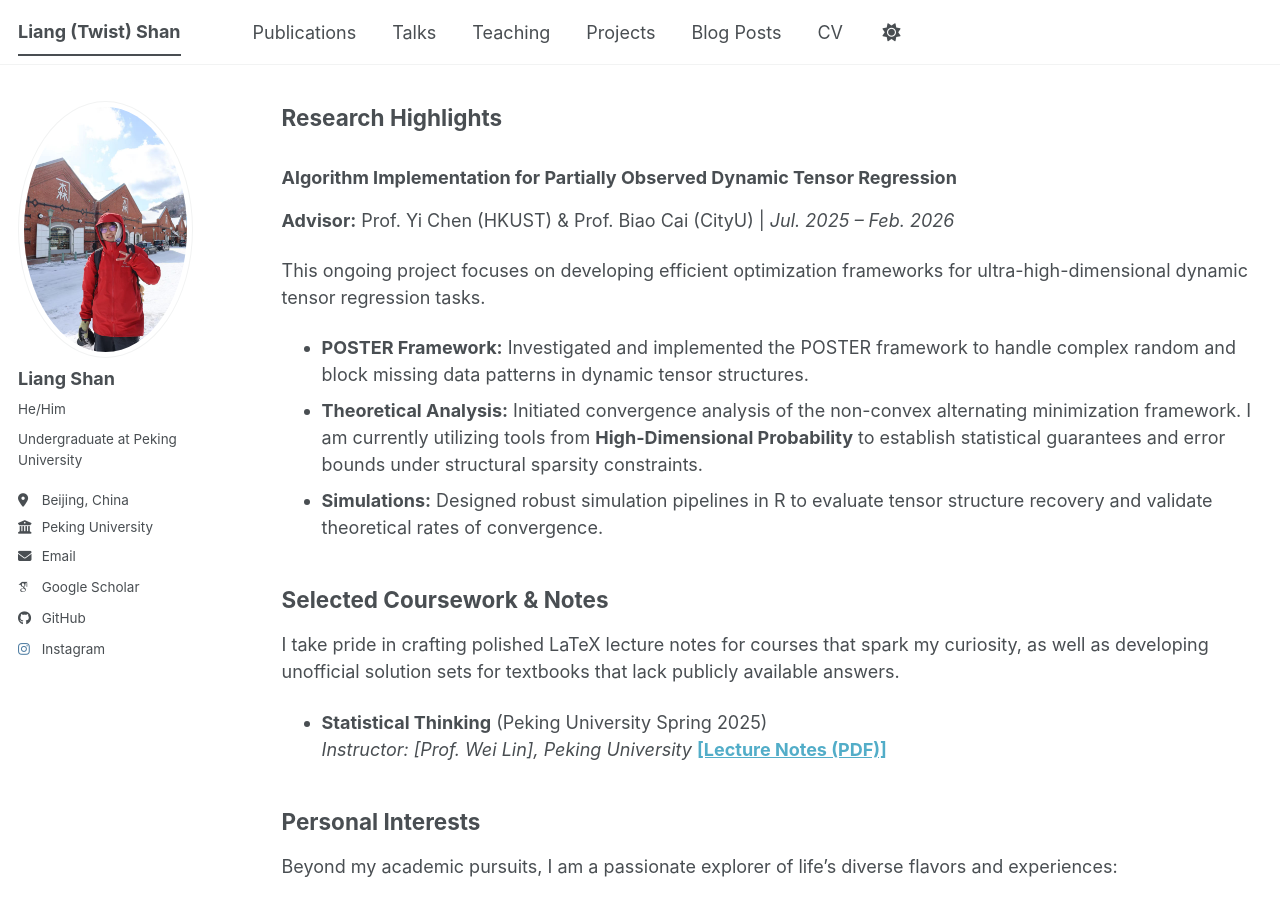
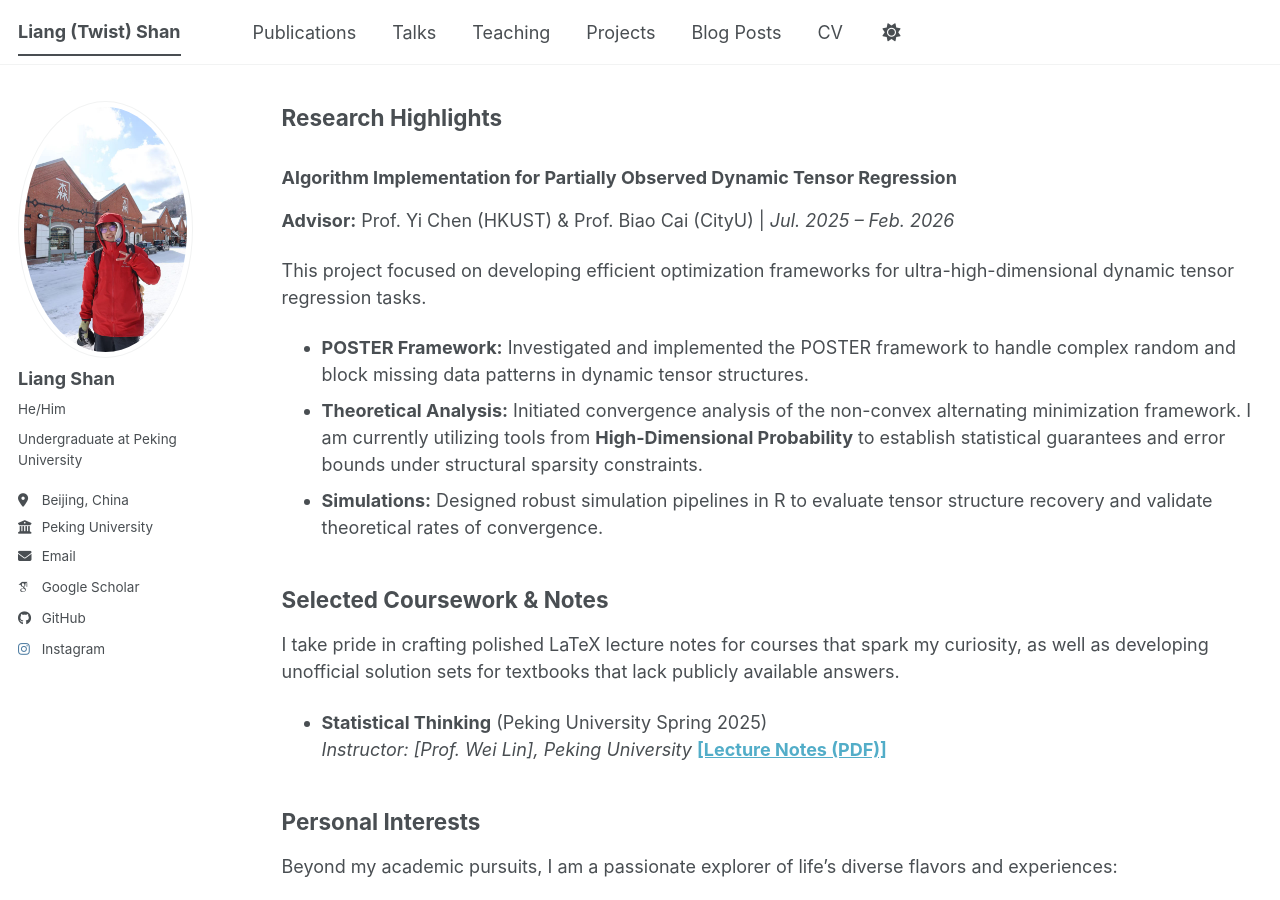
Before and after one commit to Twist-Shan/Twist-Shan.github.io, a Jekyll site: the page built from _pages/about.md, in a window 1280 px wide and 900 px high, scrolled down 601 px. Built offline with Jekyll 4.4.1, drawn with Linux system fonts in a browser that asks for light colours; some web fonts are replaced; a script bundle is joined from its source files by our own code; library files that are not in the unit come from our copies.

Commit message:
Update about.md

```diff
--- a/_pages/about.md
+++ b/_pages/about.md
@@ -28,7 +28,7 @@ I am actively seeking PhD opportunities starting in **Fall 2028**, with a focus
 ### Algorithm Implementation for Partially Observed Dynamic Tensor Regression
 **Advisor:** Prof. Yi Chen (HKUST) & Prof. Biao Cai (CityU) | *Jul. 2025 – Feb. 2026*
 
-This ongoing project focuses on developing efficient optimization frameworks for ultra-high-dimensional dynamic tensor regression tasks.
+This project focused on developing efficient optimization frameworks for ultra-high-dimensional dynamic tensor regression tasks.
 
 * **POSTER Framework:** Investigated and implemented the POSTER framework to handle complex random and block missing data patterns in dynamic tensor structures.
 * **Theoretical Analysis:** Initiated convergence analysis of the non-convex alternating minimization framework. I am currently utilizing tools from **High-Dimensional Probability** to establish statistical guarantees and error bounds under structural sparsity constraints.
```
